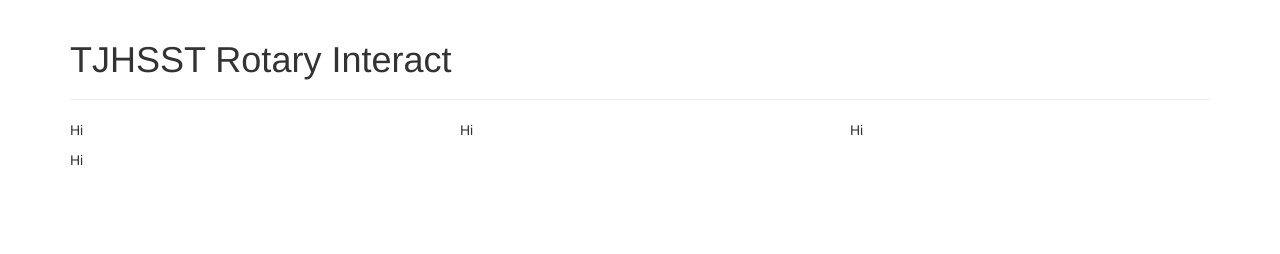
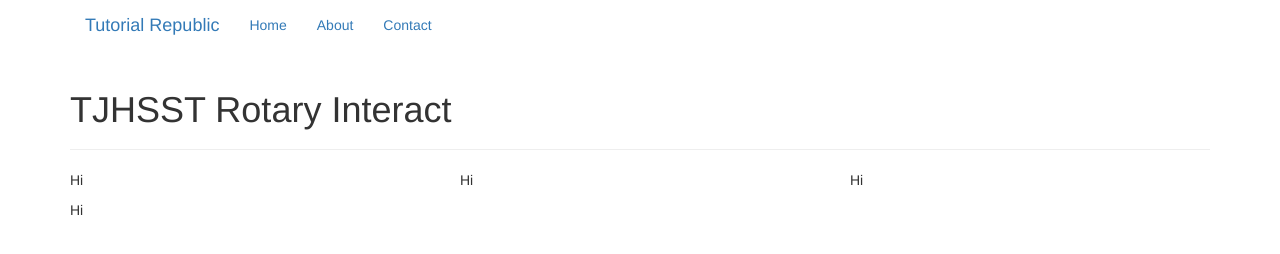
Before and after one commit to tjrotary/tjrotary.github.io, a plain HTML site: page index.html in a window 1280 px wide. Drawn offline with nearby package versions, Linux system fonts and the light colour scheme.

Commit message:
Update index.html

```diff
--- a/index.html
+++ b/index.html
@@ -7,6 +7,25 @@
 		<link rel="stylesheet" href="https://maxcdn.bootstrapcdn.com/bootstrap/3.3.4/css/bootstrap.min.css">
 	</head>
 	<body>
+		<!--Temp template-->
+		<div class="container">
+			<div class="navbar-header">
+				<button type="button" class="navbar-toggle" data-toggle="collapse" data-target="#navbarCollapse">
+					<span class="sr-only">Toggle navigation</span>
+					<span class="icon-bar"></span>
+					<span class="icon-bar"></span>
+					<span class="icon-bar"></span>
+				</button>
+				<a class="navbar-brand" href="#">Tutorial Republic</a>
+			</div>
+			<div class="collapse navbar-collapse" id="navbarCollapse">
+				<ul class="nav navbar-nav">
+					<li class="active"><a href="http://www.tutorialrepublic.com" target="_blank">Home</a></li>
+					<li><a href="http://www.tutorialrepublic.com/about-us.php" target="_blank">About</a></li>
+					<li><a href="http://www.tutorialrepublic.com/contact-us.php" target="_blank">Contact</a></li>
+				</ul>
+			</div>
+		</div>
 		<div class="container">
 			<div class="page-header">
 				<h1>TJHSST Rotary Interact</h1>
```
